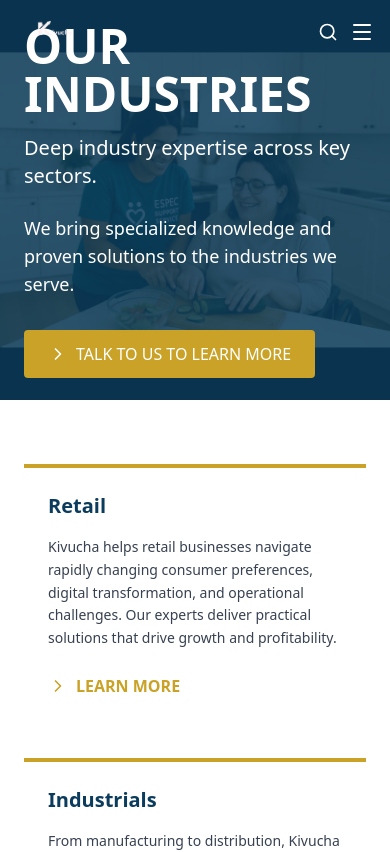
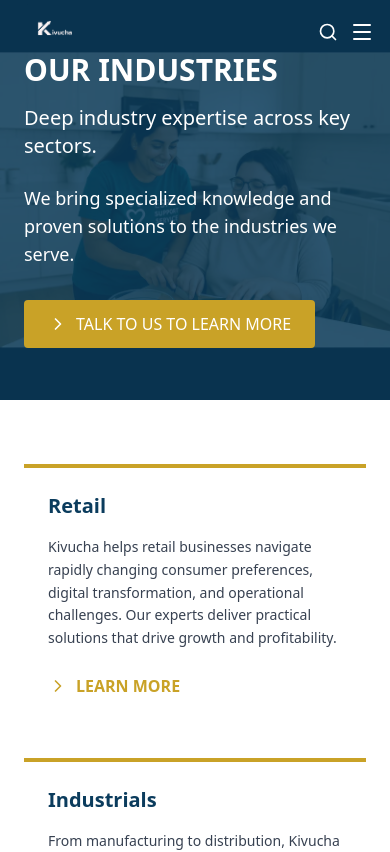
Before and after one commit to juniorally910/Kivucha, a React (Vite) app: page /industries in a window 390 px wide. Shown: the top 852 px of the page. Built offline with nearby package versions, Linux system fonts and the light colour scheme.

Commit message:
solved responsiveness

```diff
--- a/src/components/Navbar.tsx
+++ b/src/components/Navbar.tsx
@@ -355,7 +355,6 @@
             {[
               { label: 'Our People',     href: '/people' },
               { label: 'Careers',        href: '/careers' },
-              { label: 'Trade & Tariffs',href: '/trade-tariffs' },
             ].map(item => (
               <Link
                 key={item.href}
--- a/src/components/pages/ExpertisePage.tsx
+++ b/src/components/pages/ExpertisePage.tsx
@@ -13,7 +13,7 @@
       >
         <div className="absolute inset-0 bg-[#0B3C5D] opacity-85"></div>
         <div className="relative max-w-7xl mx-auto px-6 text-white">
-          <h1 className="text-5xl font-bold mb-4">OUR EXPERTISE</h1>
+          <h1 className="text-3xl font-bold mb-4">OUR EXPERTISE</h1>
           <p className="text-xl mb-6 max-w-2xl">
             Lean, fast-paced, integrated.
           </p>
--- a/src/components/pages/IndustriesPage.tsx
+++ b/src/components/pages/IndustriesPage.tsx
@@ -13,7 +13,7 @@
       >
         <div className="absolute inset-0 bg-[#0B3C5D] opacity-85"></div>
         <div className="relative max-w-7xl mx-auto px-6 text-white">
-          <h1 className="text-5xl font-bold mb-4">OUR INDUSTRIES</h1>
+          <h1 className="text-3xl font-bold mb-4">OUR INDUSTRIES</h1>
           <p className="text-xl mb-6 max-w-2xl">
             Deep industry expertise across key sectors.
           </p>
--- a/src/components/pages/OurPeoplePage.tsx
+++ b/src/components/pages/OurPeoplePage.tsx
@@ -70,7 +70,7 @@
       >
         <div className="absolute inset-0 bg-[#0B3C5D] opacity-85"></div>
         <div className="relative max-w-7xl mx-auto px-6 text-white">
-          <h1 className="text-5xl font-bold mb-4">OUR PEOPLE</h1>
+          <h1 className="text-3xl font-bold mb-4">OUR PEOPLE</h1>
           <p className="text-xl mb-6 max-w-2xl">
             Meet the experts driving excellence at Kivucha.
           </p>
```
